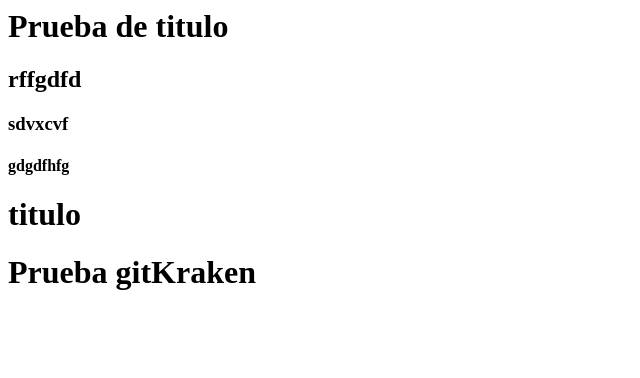
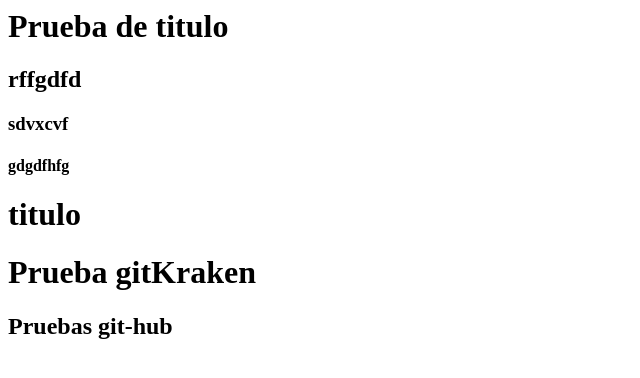
Before and after one commit to jjruiz23/hello-world-git, a plain HTML site: page index.html in a window 1280 px wide. Shown: the whole page, without its empty margins (0-640 px from the left). Drawn offline with Linux system fonts and the light colour scheme.

Commit message:
h2 Prueba GIT-HUB

```diff
--- a/index.html
+++ b/index.html
@@ -17,5 +17,7 @@
 
     <h1>Prueba gitKraken</h1>
 
+    <h2>Pruebas git-hub</h2>
+
 </body>
 </html>
```
